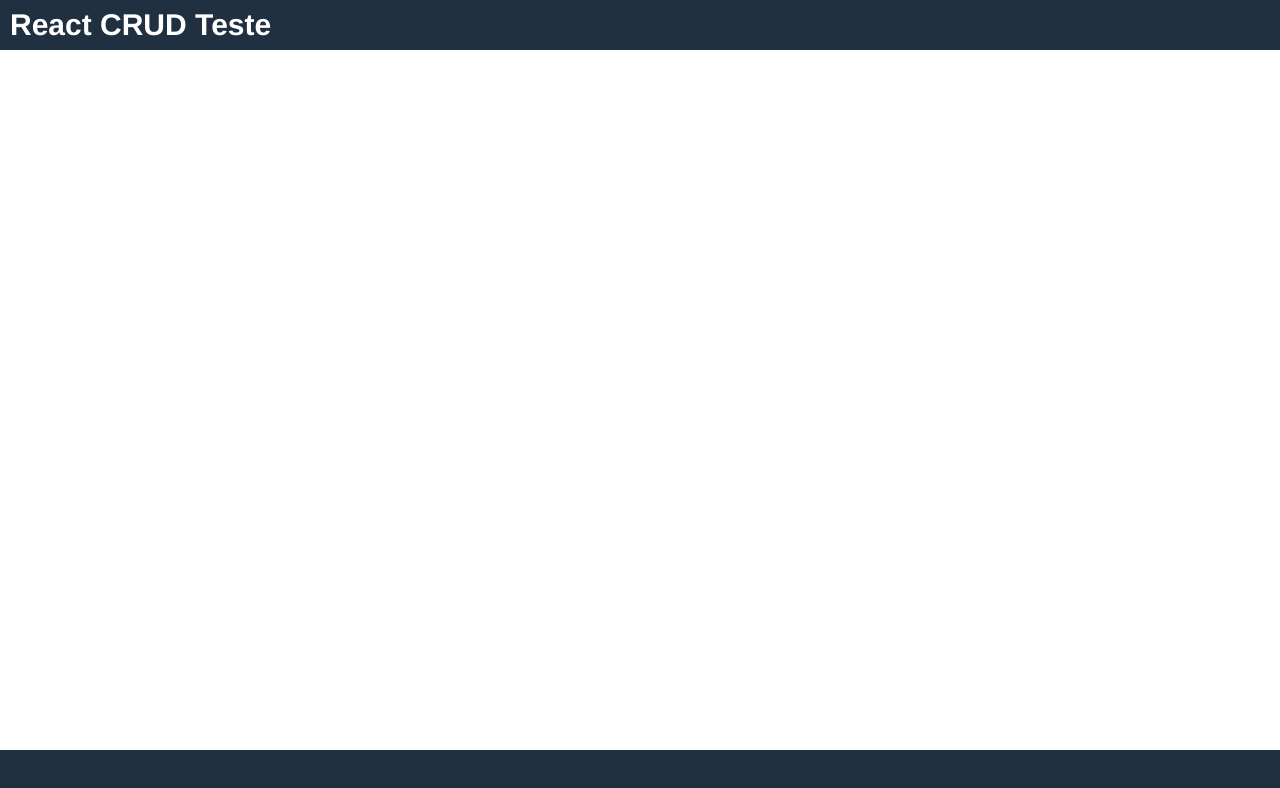
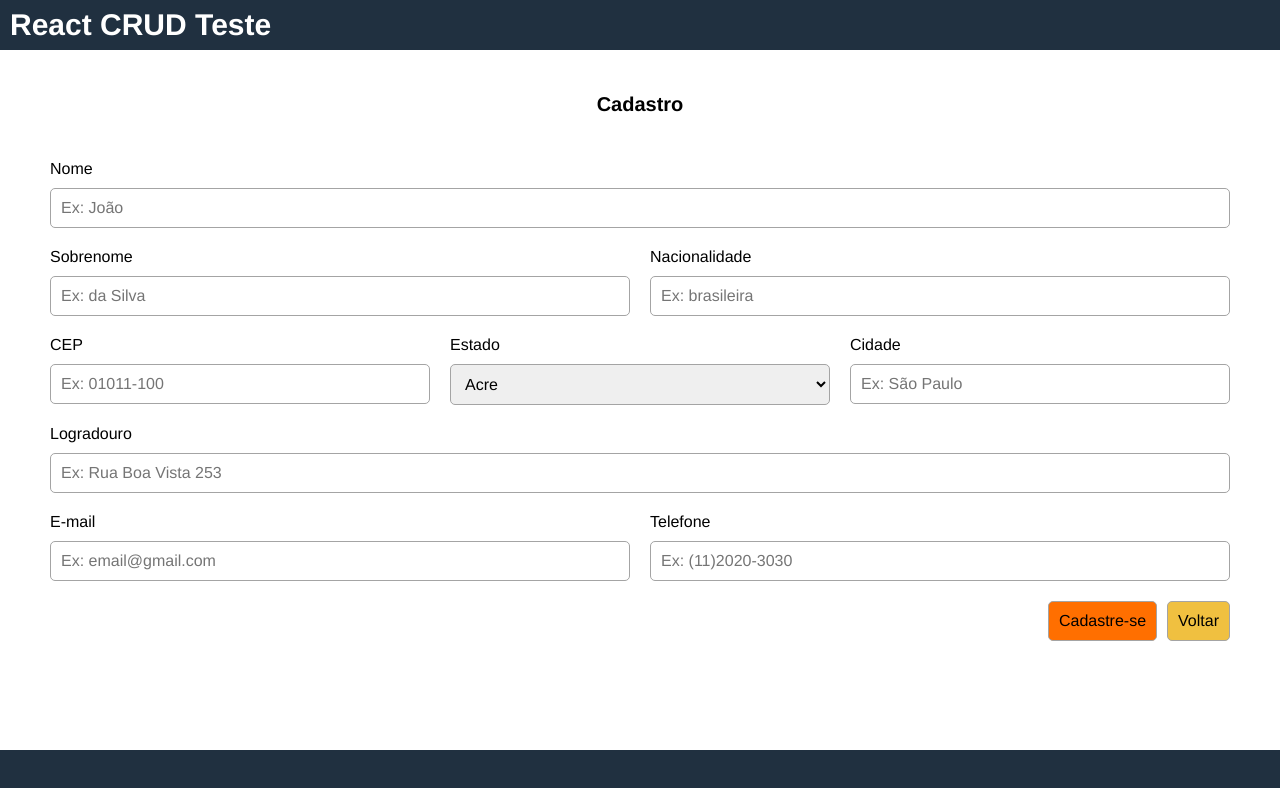
Before and after one commit to ChristianChang97/teste-react-crud, a React (Create React App) app in the folder frontend/: page /cadastrar in a window 1280 px wide. Before the commit this address had no page. Shown: the top 788 px of the page. Built offline with nearby package versions, Linux system fonts and the light colour scheme.

Commit message:
Criando Register Screen

```diff
--- a/frontend/src/App.js
+++ b/frontend/src/App.js
@@ -1,5 +1,6 @@
 import { BrowserRouter, Link, Route, Routes } from "react-router-dom";
 import HomeScreen from "./screens/HomeScreen";
+import RegisterScreen from "./screens/RegisterScreen";
 
 function App() {
   return (
@@ -16,6 +17,7 @@ function App() {
         <main>
           <Routes>
             <Route exact path="/" element={<HomeScreen />}></Route>
+            <Route exact path="/cadastrar" element={<RegisterScreen />}></Route>
           </Routes>
         </main>
         <footer className="row center"></footer>
--- a/frontend/src/index.css
+++ b/frontend/src/index.css
@@ -37,6 +37,8 @@ body {
 
 .view:hover {
   border: 0.1rem #404040 solid;
+  color: #ffffff;
+  font-weight: bold;
 }
 
 .grid-container {
@@ -75,10 +77,11 @@ h2 {
 
 a {
   text-decoration: none;
+  color: #000000;
 }
-a:hover {
-  color: #ff8000;
-}
+/* a:hover {
+
+} */
 
 input,
 select,
@@ -117,6 +120,7 @@ button.block {
 div.button-div {
   justify-content: flex-end;
   flex-direction: row !important;
+  margin: 2rem 1rem !important;
 }
 
 /* Header */
--- a/frontend/src/screens/HomeScreen.js
+++ b/frontend/src/screens/HomeScreen.js
@@ -1,21 +1,27 @@
+import { Link } from "react-router-dom";
+
 export default function HomeScreen() {
   return (
     <div className="container">
-      <div className="view" style={{ backgroundColor: "#166fe5" }}>
+      <Link to="#" className="view" style={{ backgroundColor: "#166fe5" }}>
         CONSULTAR
-      </div>
-      <div className="view" style={{ backgroundColor: "#36a420" }}>
+      </Link>
+      <Link to="#" className="view" style={{ backgroundColor: "#36a420" }}>
         LISTAR
-      </div>
-      <div className="view" style={{ backgroundColor: "#FF6F00" }}>
+      </Link>
+      <Link
+        to="/cadastrar"
+        className="view"
+        style={{ backgroundColor: "#FF6F00" }}
+      >
         ADICIONAR
-      </div>
-      <div className="view" style={{ backgroundColor: "#f0c040" }}>
+      </Link>
+      <Link to="#" className="view" style={{ backgroundColor: "#f0c040" }}>
         ALTERAR
-      </div>
-      <div className="view" style={{ backgroundColor: "#203040" }}>
+      </Link>
+      <Link to="#" className="view" style={{ backgroundColor: "#203040" }}>
         EXCLUIR
-      </div>
+      </Link>
     </div>
   );
 }
--- /dev/null
+++ b/frontend/src/screens/RegisterScreen.js
@@ -0,0 +1,181 @@
+import React, { useState } from "react";
+import { Link } from "react-router-dom";
+
+export default function RegisterScreen() {
+  const [name, setName] = useState("");
+  const [lastName, setLastName] = useState("");
+  const [nationality, setNationality] = useState("");
+  const [cep, setCep] = useState("");
+  const [stateAddress, setStateAddress] = useState("");
+  const [city, setCity] = useState("");
+  const [street, setStreet] = useState("");
+  const [email, setEmail] = useState("");
+  const [telephone, setTelephone] = useState("");
+
+  const submitHandler = (e) => {
+    e.preventDefault();
+    console.log(
+      "Nome: " + name,
+      "Sobrenome: " + lastName,
+      "Nacionalidade: " + nationality,
+      "CEP: " + cep,
+      "Estado: " + stateAddress,
+      "Cidade: " + city,
+      "Logradouro: " + street,
+      "E-mail: " + email,
+      "Tel: " + telephone
+    );
+  };
+
+  function handleStateTypeChange(e) {
+    setStateAddress(e.target.value);
+  }
+
+  return (
+    <div>
+      <form className="form" onSubmit={submitHandler}>
+        <div>
+          <h1>Cadastro</h1>
+        </div>
+        <div>
+          <label htmlFor="name">Nome</label>
+          <input
+            type="text"
+            id="name"
+            placeholder="Ex: João"
+            required
+            onChange={(e) => setName(e.target.value)}
+          ></input>
+        </div>
+        <div className="form row">
+          <div style={{ marginRight: "1rem" }}>
+            <label htmlFor="lastName">Sobrenome</label>
+            <input
+              type="text"
+              id="lastName"
+              placeholder="Ex: da Silva"
+              required
+              onChange={(e) => setLastName(e.target.value)}
+            ></input>
+          </div>
+          <div style={{ marginLeft: "1rem" }}>
+            <label htmlFor="nationality">Nacionalidade</label>
+            <input
+              type="text"
+              id="nationality"
+              placeholder="Ex: brasileira"
+              required
+              onChange={(e) => setNationality(e.target.value)}
+            ></input>
+          </div>
+        </div>
+        <div className="form row">
+          <div style={{ marginRight: "1rem" }}>
+            <label htmlFor="cep">CEP</label>
+            <input
+              type="text"
+              id="cep"
+              placeholder="Ex: 01011-100"
+              required
+              onChange={(e) => setCep(e.target.value)}
+            ></input>
+          </div>
+          <div style={{ margin: "0 1rem" }}>
+            <label htmlFor="state">Estado</label>
+            <select
+              id="estado"
+              name="estado"
+              onChange={(e) => handleStateTypeChange(e)}
+            >
+              <option value="AC">Acre</option>
+              <option value="AL">Alagoas</option>
+              <option value="AP">Amapá</option>
+              <option value="AM">Amazonas</option>
+              <option value="BA">Bahia</option>
+              <option value="CE">Ceará</option>
+              <option value="DF">Distrito Federal</option>
+              <option value="ES">Espírito Santo</option>
+              <option value="GO">Goiás</option>
+              <option value="MA">Maranhão</option>
+              <option value="MT">Mato Grosso</option>
+              <option value="MS">Mato Grosso do Sul</option>
+              <option value="MG">Minas Gerais</option>
+              <option value="PA">Pará</option>
+              <option value="PB">Paraíba</option>
+              <option value="PR">Paraná</option>
+              <option value="PE">Pernambuco</option>
+              <option value="PI">Piauí</option>
+              <option value="RJ">Rio de Janeiro</option>
+              <option value="RN">Rio Grande do Norte</option>
+              <option value="RS">Rio Grande do Sul</option>
+              <option value="RO">Rondônia</option>
+              <option value="RR">Roraima</option>
+              <option value="SC">Santa Catarina</option>
+              <option value="SP">São Paulo</option>
+              <option value="SE">Sergipe</option>
+              <option value="TO">Tocantins</option>
+              <option value="EX">Estrangeiro</option>
+            </select>
+          </div>
+          <div style={{ marginLeft: "1rem" }}>
+            <label htmlFor="city">Cidade</label>
+            <input
+              type="text"
+              id="city"
+              placeholder="Ex: São Paulo"
+              required
+              onChange={(e) => setCity(e.target.value)}
+            ></input>
+          </div>
+        </div>
+        <div>
+          <label htmlFor="address">Logradouro</label>
+          <input
+            type="text"
+            id="address"
+            placeholder="Ex: Rua Boa Vista 253"
+            required
+            onChange={(e) => setStreet(e.target.value)}
+          ></input>
+        </div>
+        <div className="form row">
+          <div style={{ marginRight: "1rem" }}>
+            <label htmlFor="lastName">E-mail</label>
+            <input
+              type="email"
+              id="email"
+              placeholder="Ex: email@gmail.com"
+              required
+              onChange={(e) => setEmail(e.target.value)}
+            ></input>
+          </div>
+          <div style={{ marginLeft: "1rem" }}>
+            <label htmlFor="tel">Telefone</label>
+            <input
+              type="tel"
+              id="tel"
+              placeholder="Ex: (11)2020-3030"
+              required
+              onChange={(e) => setTelephone(e.target.value)}
+            ></input>
+          </div>
+        </div>
+        <div className="button-div">
+          <label />
+          <button className="primary" type="submit">
+            Cadastre-se
+          </button>
+          <Link to="/">
+            <button
+              className="secondary"
+              type="submit"
+              style={{ marginLeft: "1rem" }}
+            >
+              Voltar
+            </button>
+          </Link>
+        </div>
+      </form>
+    </div>
+  );
+}
```
Also changed, not shown: frontend/src/App.css (deleted, +0 -38 lines), frontend/public/logo192.png (added).
